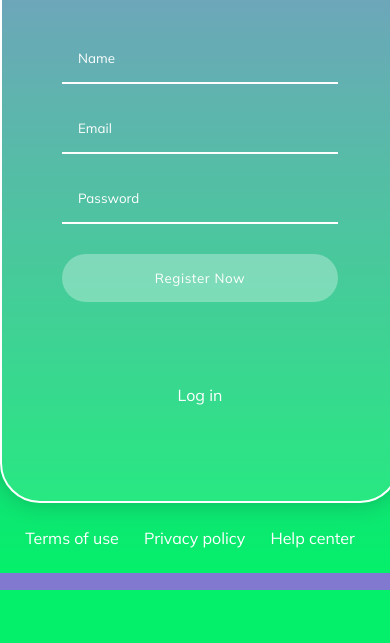
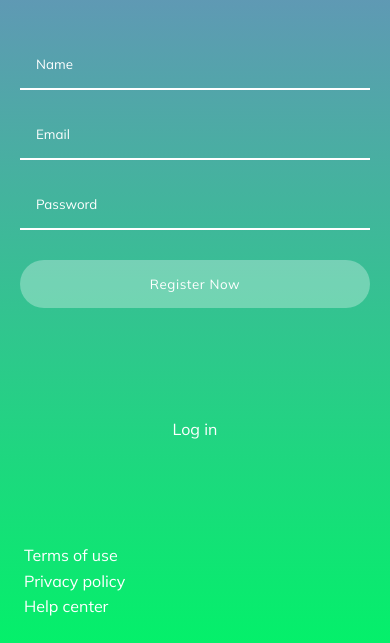
Before and after one commit to lesterpaz99/Platzivideo, a website: page register/register.html in a window 390 px wide. Shown: the part 254-897 px from the top of the page. Before the commit the page ends 844 px from the top, so only its background shows below. Drawn offline with Linux system fonts and the light colour scheme.

Commit message:
add a media querie for mobile screens to the register page

```diff
--- a/register/style.css
+++ b/register/style.css
@@ -112,6 +112,39 @@
     text-decoration: underline;
 }
 
-.register__login {
+.register__register {
     text-align: center;
 }
+
+@media screen and (max-width: 600px) {
+    body {
+        grid-template-rows: auto 1fr 100px;
+    }
+    .register {
+        padding: 20px;
+    }
+    .register .register-container {
+        background-color: transparent;
+        border: none;
+        box-shadow: none;
+        padding: 0;
+        width: 100%;
+        justify-content: space-evenly;
+    }
+    .register__login {
+        text-align: center;
+    }
+    .register-container__register {
+        text-align: center;
+    }
+    .footer {
+        margin-bottom: 24px;
+    }
+    .footer .footer-details {
+        width: 100%;
+        flex-direction: column;
+        align-items: flex-start;
+        justify-content: space-around;
+        padding-left: 24px;
+    }
+}
```
